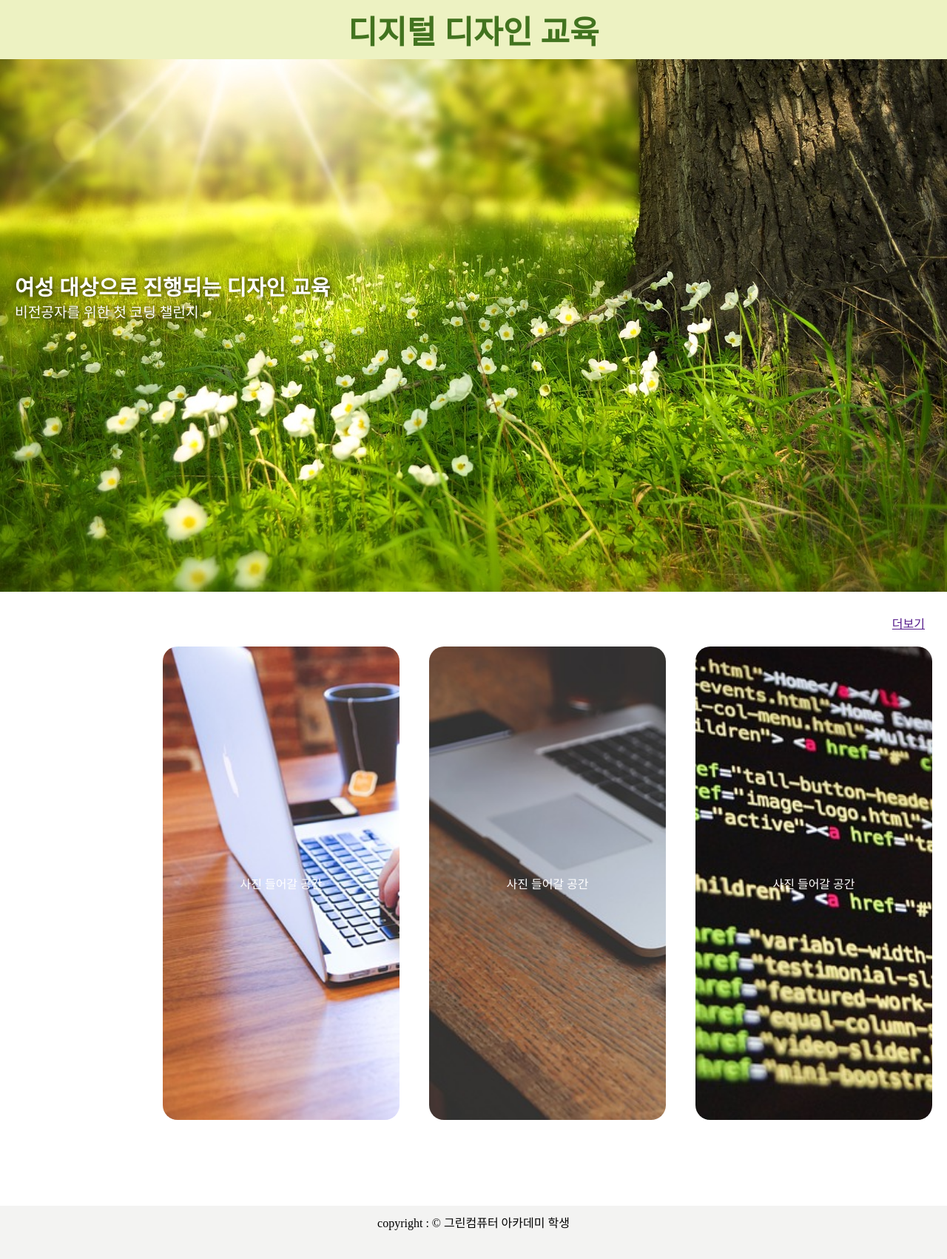
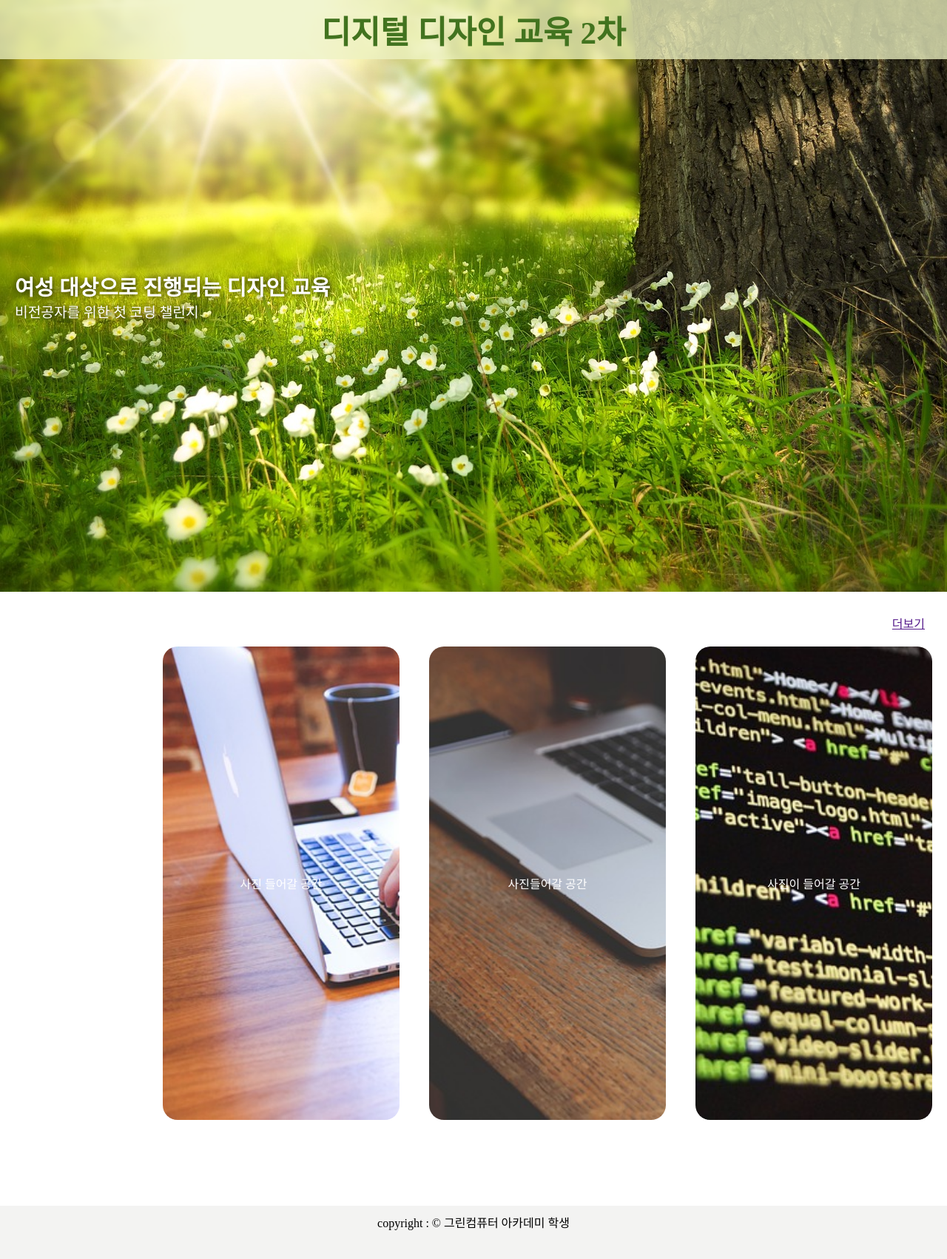
Before and after one commit to web-banana/hongbo, a plain HTML site: page index.html in a window 1280 px wide. Shown: the whole page at 74% size. Drawn offline with Linux system fonts and the light colour scheme; a web font is replaced by a local one.

Commit message:
Add files via upload

```diff
--- a/index.html
+++ b/index.html
@@ -3,13 +3,13 @@
 <head>
     <meta charset="UTF-8">
     <meta name="viewport" content="width=h-, initial-scale=1.0">
-    <title>디지털 디자인 교육</title>
+    <title>디지털 디자인 교육 2차</title>
     <link rel="stylesheet" href="style.css">
 </head>
 <body>
     <!-- 웹사이트의 제목 -->
     <header>
-        <h1>디지털 디자인 교육</h1>
+        <h1>디지털 디자인 교육 2차</h1>
     </header>
 
     <!--섹션1 웹사이트 설명-->
@@ -25,8 +25,13 @@
         </span>
         <div class="gallery">
             <div class="pic1">사진 들어갈 공간</div>
-            <div class="pic2">사진 들어갈 공간</div>
-            <div class="pic3">사진 들어갈 공간</div>
+            <div class="pic2">
+                <span>사진들어갈 공간</span>
+            </div>
+            <!--글자와 배경을 따로 둘려면, 형제관계에 있어야한다-->
+            <div class="pic-box">
+            <div class="text">사진이 들어갈 공간</div>
+            <div class="pic3"></div>
         </div>
 
  </section>
--- a/style.css
+++ b/style.css
@@ -16,13 +16,18 @@ body, h1, h2, p{
 
 /*사이트 제목*/
 header{
-    background-color: #EDF2C2;
+    background-color: #edf2c2c4;
     width: 100%;
     height: 80px;
     display: flex;
     justify-content: center; /*가로 중앙 정렬*/
     align-items: center; /*세로 중앙 정렬*/
+
     position: fixed;
+    /*화면위에 고정시킬때 z축을 기준으로 앞ㅇ로 더 나와있게 한다
+    :가장 앞쪽에 나온다
+    */
+    z-index: 100;
 }
 header h1 {
   color: #42731F;
@@ -70,7 +75,9 @@ section{
     display: flex;
     justify-content: end;
 }
-.pic1, .pic2, .pic3 {
+.pic1, .pic2, .pic3 ,
+.text, .pic-box {
+    /*div태그는  공간을 확인하기 어려우므로 미리 지정*/
     width: 25vw; /*화면 너비사이즈 기준으로 비율*/
     height: 80vh; /*화면의 높이사이즈 기준으로 비율*/
     background-color: gray;
@@ -88,15 +95,61 @@ section{
 .pic1{
     background-image: url(pic1.jpg);
     background-size: cover;
+    transiton: all 0.5s;
 }
+.pic1:hover {
+    box-shadow:10px 5px 5px rgba(0, 0, 0, 0.381);
+    transform:translate(-10px,-5px);
+
+  }
 .pic2{
     background-image: url(pic2.jpg);
     background-size: cover;
+    transition: all 0.5s;
 }
-.pic3{
+.pic2:hover  {
+    /*opacity는 태그 전체가 투명해진다
+      그 안에 있는 자식도 투명*/
+    opacity: 0.7;
+    transform:translateY(-10px);
+
+}
+.pic-box {
+    position: relative;
+    /* div에서 자식이 부모보다 클때,
+    hidden을 쓰면 부모보다 큰 부분은 안보이게함*/
+    overflow: hidden;
+}
+
+.text , .pic3{
+    margin: 0;
+
+}
+.text {
+    z-index: 10;
+    /*색없음*/
+    background-color: transparent;
+}
+
+.pic3 {
+    position:absolute;
+    left: 0;
+    top: 0;
+
+
     background-image: url(pic3.jpg);
     background-size: cover;
     background-position: center;
+
+
+    transition: all 0.5s;
+}
+/* pic3위에 text가 z-index로 올라가 있기 때문에
+pic-box위에 마우스를 올렸을때
+pic3의 디자인을 바꾸는 css 선택자*/
+.pic-box:hover .pic3 {
+    filter: blur(5px);
+    transform:scale(1.05);
 }
     /*푸터 디자인*/
  footer {
@@ -105,3 +158,18 @@ section{
         text-align: center;
         padding: 10px;
     }
+
+    /*미디어쿼리를 이용해서 모바일 화면으로 제작 */
+    @media (max-width: 768px) {
+   /* section2의 레이아웃을 수정*/
+   /*일렬로 나열되어 있는 pic들을 세로로 정렬
+   /* gallery의 flex 수정*/
+   .gallery {
+    flex-direction: column;
+   }
+   .pic1, .pic2, .pic3 ,
+    .text, .pic-box {
+        width: 90vw;
+        height: 24vh;
+
+    }
```
